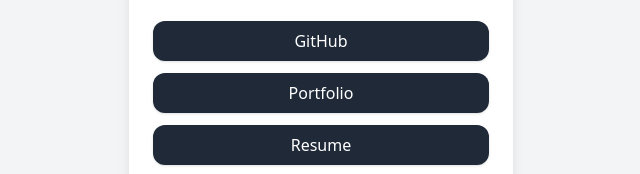
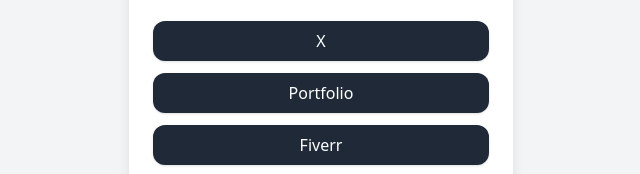
Before and after one commit to neducod/sociallssss, a website: page index.html in a window 1280 px wide. Shown: the part 373-547 px from the top of the page, 319-959 px from the left. Drawn offline with nearby package versions, Linux system fonts and the light colour scheme.

Commit message:
links update

```diff
--- a/index.html
+++ b/index.html
@@ -22,10 +22,10 @@
 
     <!-- Links -->
     <div class="space-y-3">
-      <a href="https://github.com/yourusername" class="block bg-gray-800 text-white py-2 rounded-xl shadow hover:bg-gray-700 transition">GitHub</a>
+      <a href="https://x.com/nedu_nony" class="block bg-gray-800 text-white py-2 rounded-xl shadow hover:bg-gray-700 transition">X</a>
       <a href="https://yourportfolio.com" class="block bg-gray-800 text-white py-2 rounded-xl shadow hover:bg-gray-700 transition">Portfolio</a>
-      <a href="/your-resume.pdf" class="block bg-gray-800 text-white py-2 rounded-xl shadow hover:bg-gray-700 transition">Resume</a>
-      <a href="mailto:you@example.com" class="block bg-gray-800 text-white py-2 rounded-xl shadow hover:bg-gray-700 transition">Contact Me</a>
+      <a href="https://www.fiverr.com/users/josephin_jerome" class="block bg-gray-800 text-white py-2 rounded-xl shadow hover:bg-gray-700 transition">Fiverr</a>
+      <a href="mailto:nedunony16@gmail.com" class="block bg-gray-800 text-white py-2 rounded-xl shadow hover:bg-gray-700 transition">Contact Me</a>
     </div>
   </div>
 
--- /dev/null
+++ b/package.json
@@ -0,0 +1,6 @@
+{
+  "dependencies": {
+    "@tailwindcss/cli": "^4.1.5",
+    "tailwindcss": "^4.1.5"
+  }
+}
```
